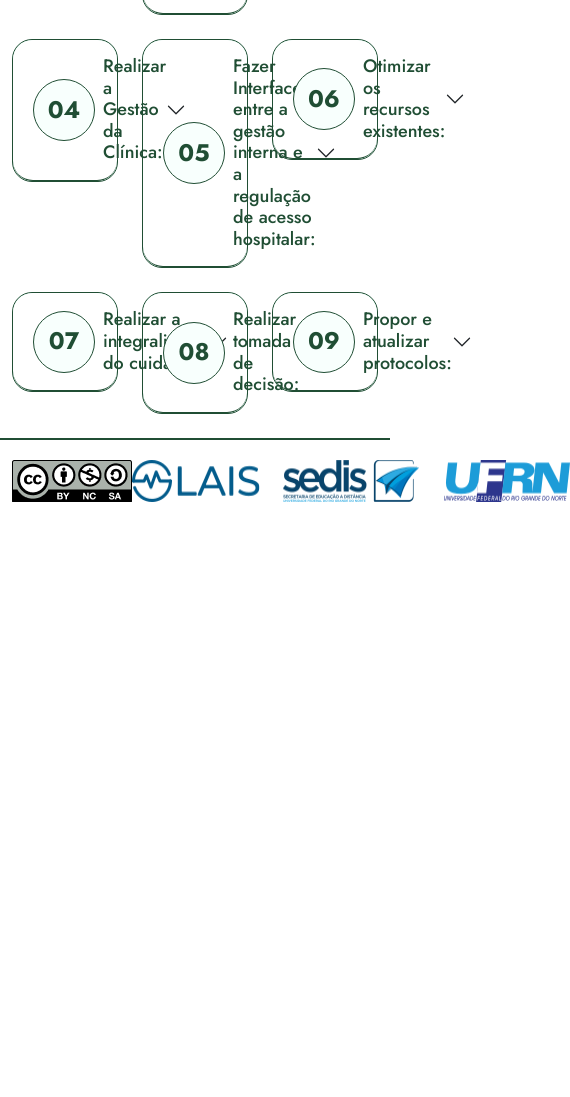
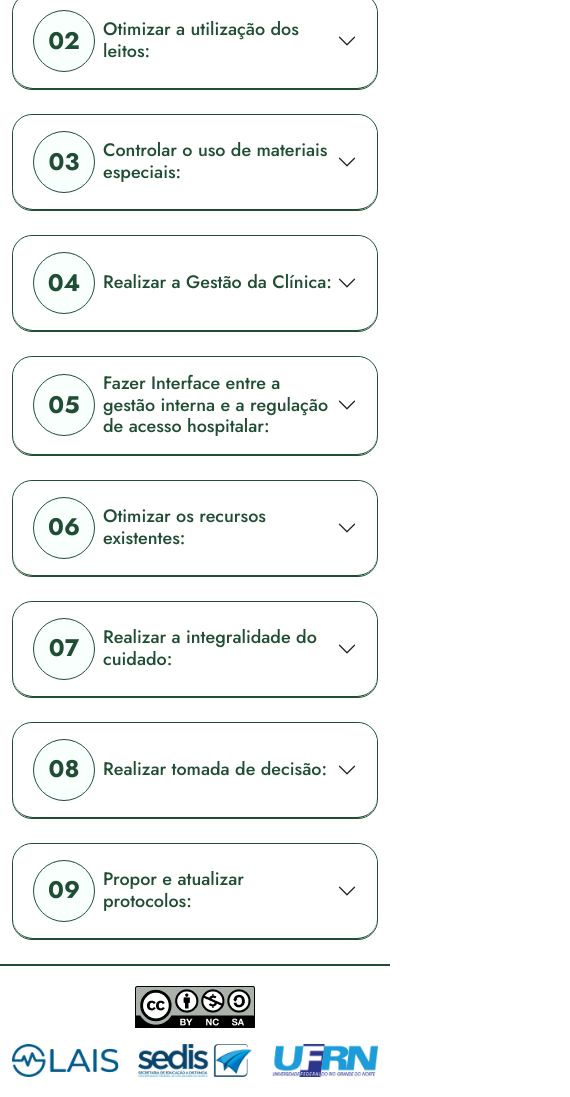
Before and after one commit to OliAtaide/nir, a plain HTML site: page index.html in a window 390 px wide. Shown: the part 486-1583 px from the top of the page, 570 px wide, since content can reach past the window. Before the commit the page ends 1008 px from the top, so only its background shows below. Drawn offline with nearby package versions, Linux system fonts and the light colour scheme.

Commit message:
responsividade

```diff
--- a/index.html
+++ b/index.html
@@ -60,7 +60,7 @@
     <footer>
         <div class="container d-flex">
             <img src="imgs/cc.png" alt="">
-            <img class="ms-auto" src="imgs/logos.png" alt="">
+            <img class="img-fluid ms-auto" src="imgs/logos.png" alt="">
         </div>
     </footer>
 
--- a/script.js
+++ b/script.js
@@ -72,7 +72,7 @@ const list = [
 list.forEach((e, i) => {
   $("#list").append(
     `
-        <div class="col-4">
+        <div class="col-md-6 col-lg-4">
             <div class="accordion-item">
                 <h2 class="accordion-header">
                     <button class="accordion-button collapsed" type="button" data-bs-toggle="collapse"
--- a/scss/_footer.scss
+++ b/scss/_footer.scss
@@ -1,5 +1,17 @@
-footer{
+footer {
     border-top: 2px solid var(--primary-dark);
     padding: 20px 0;
     margin-top: auto;
 }
+
+@media screen and (max-width: 768px) {
+    footer .container {
+        flex-direction: column;
+        align-items: center;
+        gap: 1em;
+
+        img{
+            margin: 0 auto;
+        }
+    }
+}
```
Also changed, not shown: style.css, 1 other file.
